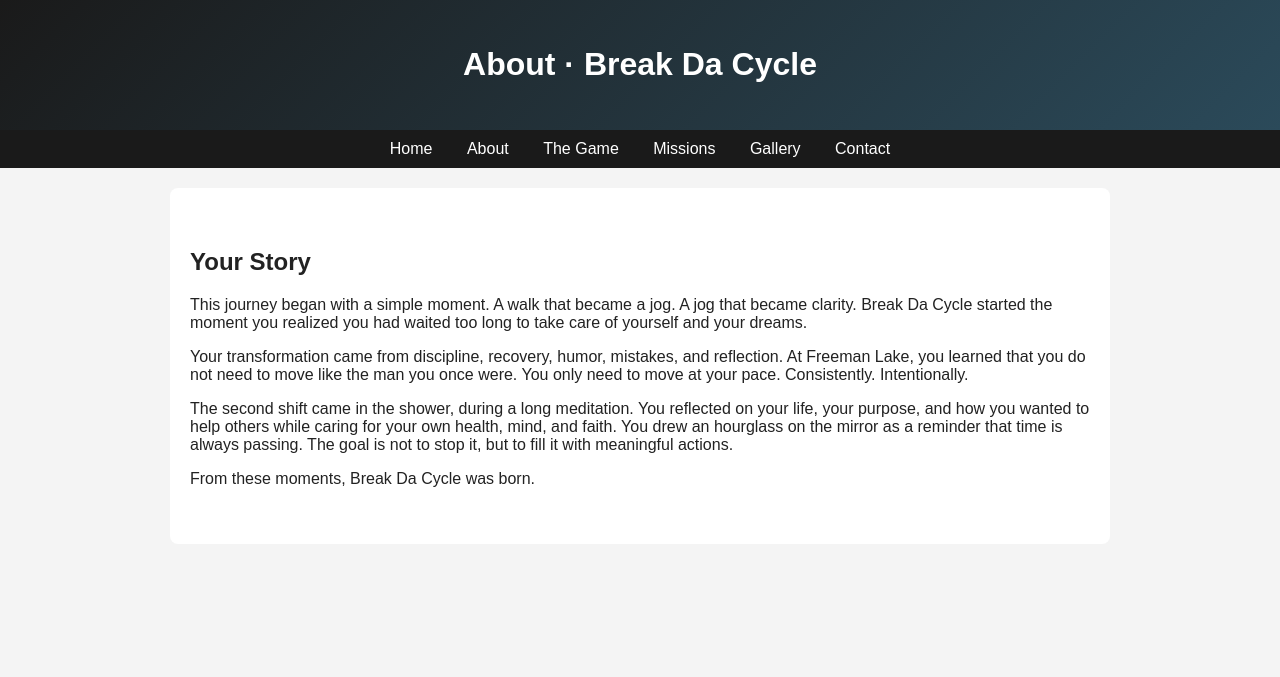
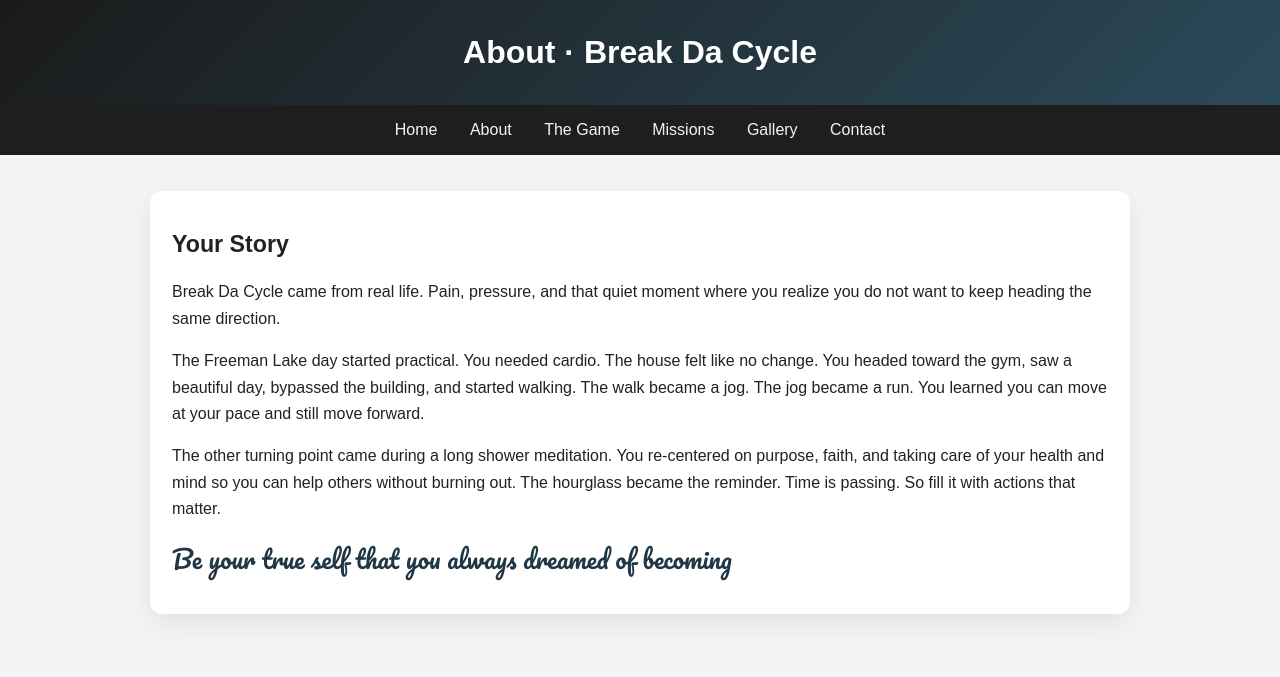
Before and after one commit to breakdacycletoday-hue/BreakingDaCycletoday, a plain HTML site: page about.html in a window 1280 px wide. Drawn offline with Linux system fonts and the light colour scheme.

Commit message:
Update about.html

```diff
--- a/about.html
+++ b/about.html
@@ -1,16 +1,26 @@
-<html>
+<html lang="en">
 <head>
+  <meta charset="UTF-8" />
+  <meta name="viewport" content="width=device-width, initial-scale=1.0" />
+  <title>About · Break Da Cycle</title>
+  <link href="https://fonts.googleapis.com/css2?family=Pacifico&display=swap" rel="stylesheet">
   <style>
-body { margin:0; font-family:Arial, sans-serif; background:#f4f4f4; color:#222; }
-header { background: linear-gradient(135deg, #1a1a1a, #2b4a5a); color:#fff; padding:25px 20px; text-align:center; }
-nav { background:#1a1a1a; padding:10px; text-align:center; }
-nav a { color:#fff; margin:0 15px; text-decoration:none; }
-nav a:hover { text-decoration:underline; }
-section { padding:40px 20px; max-width:900px; margin:auto; background:#fff; margin-top:20px; border-radius:8px; }
+    :root{ --ink:#1a1a1a; --ink2:#2b4a5a; --bg:#f4f4f4; --card:#fff; --shadow:0 10px 28px rgba(0,0,0,0.08); --radius:12px; }
+    body{ margin:0; font-family:Arial, sans-serif; background:var(--bg); color:#222; line-height:1.65; }
+    header{ background:linear-gradient(135deg,var(--ink),var(--ink2)); color:#fff; padding:26px 20px; text-align:center; }
+    header h1{ margin:0; font-size:2rem; }
+    nav{ background:rgba(26,26,26,0.98); padding:12px 10px; text-align:center; position:sticky; top:0; z-index:10; }
+    nav a{ color:#fff; margin:0 14px; text-decoration:none; opacity:0.95; white-space:nowrap; }
+    nav a:hover{ text-decoration:underline; opacity:1; }
+    .wrap{ max-width:980px; margin:0 auto; padding:18px 14px 60px 14px; }
+    section{ background:var(--card); border-radius:var(--radius); box-shadow:var(--shadow); padding:34px 22px; margin-top:18px; }
+    h2{ margin:0 0 10px 0; font-size:1.45rem; }
+    .accent-quote{ font-family:"Pacifico", cursive; font-size:1.55rem; color:#203845; margin: 10px 0 0 0; }
   </style>
 </head>
 <body>
   <header><h1>About · Break Da Cycle</h1></header>
+
   <nav>
     <a href="index.html">Home</a>
     <a href="about.html">About</a>
@@ -19,12 +29,15 @@ section { padding:40px 20px; max-width:900px; margin:auto; background:#fff; marg
     <a href="gallery.html">Gallery</a>
     <a href="contact.html">Contact</a>
   </nav>
+
+  <div class="wrap">
     <section>
       <h2>Your Story</h2>
-<p>This journey began with a simple moment. A walk that became a jog. A jog that became clarity. Break Da Cycle started the moment you realized you had waited too long to take care of yourself and your dreams.</p>
-<p>Your transformation came from discipline, recovery, humor, mistakes, and reflection. At Freeman Lake, you learned that you do not need to move like the man you once were. You only need to move at your pace. Consistently. Intentionally.</p>
-<p>The second shift came in the shower, during a long meditation. You reflected on your life, your purpose, and how you wanted to help others while caring for your own health, mind, and faith. You drew an hourglass on the mirror as a reminder that time is always passing. The goal is not to stop it, but to fill it with meaningful actions.</p>
-<p>From these moments, Break Da Cycle was born.</p>
+      <p>Break Da Cycle came from real life. Pain, pressure, and that quiet moment where you realize you do not want to keep heading the same direction.</p>
+      <p>The Freeman Lake day started practical. You needed cardio. The house felt like no change. You headed toward the gym, saw a beautiful day, bypassed the building, and started walking. The walk became a jog. The jog became a run. You learned you can move at your pace and still move forward.</p>
+      <p>The other turning point came during a long shower meditation. You re-centered on purpose, faith, and taking care of your health and mind so you can help others without burning out. The hourglass became the reminder. Time is passing. So fill it with actions that matter.</p>
+      <p class="accent-quote">Be your true self that you always dreamed of becoming</p>
     </section>
+  </div>
 </body>
 </html>
```
Lines whose indentation alone changed are shown as unchanged.
